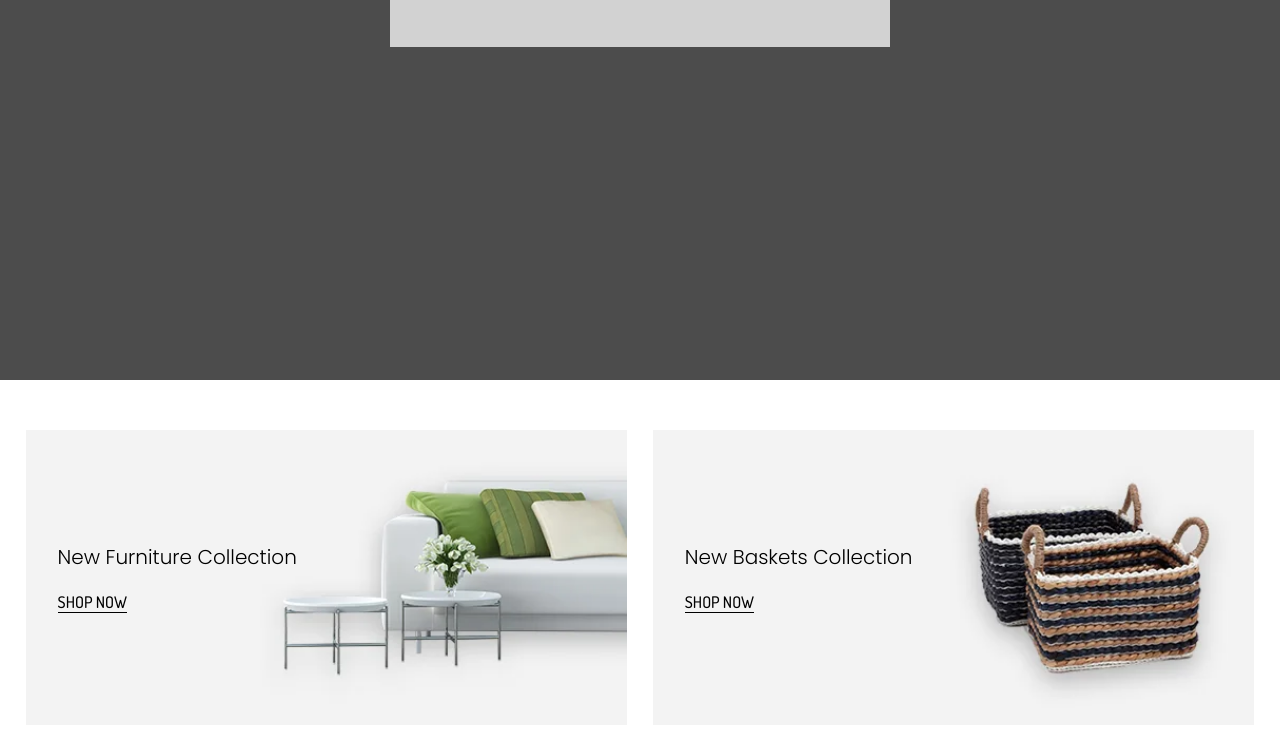
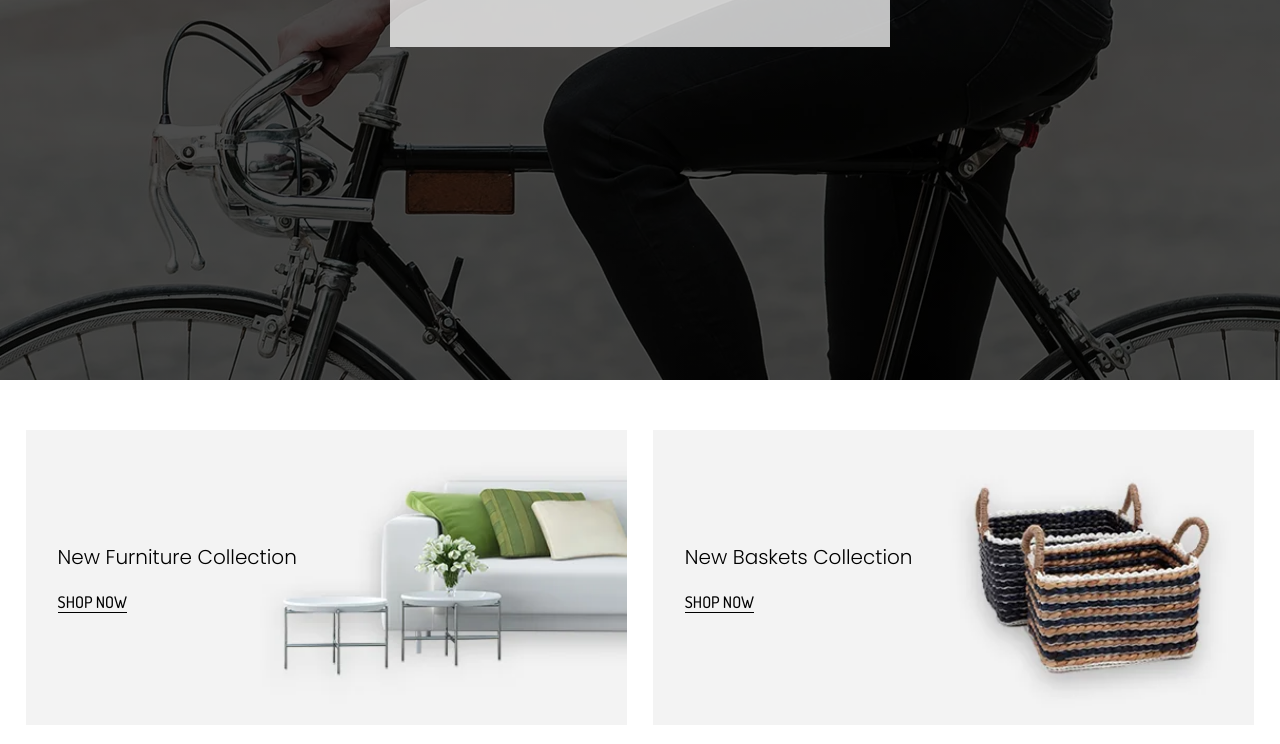
Before and after one commit to Jesse-Boateng/Ecommence-Website, a plain HTML site: page index.html in a window 1280 px wide. Shown: the part 420-1164 px from the top of the page. Drawn offline with Linux system fonts and the light colour scheme; files that its build step writes are made by us from their sources; the site is published under a folder, as on GitHub Pages, so addresses that start at the root find nothing.

Commit message:
modified

```diff
--- a/assets/css/style.css
+++ b/assets/css/style.css
@@ -6,7 +6,7 @@
 }
 
 .container{
-    background-image: linear-gradient(rgba(0, 0, 0, 0.7), rgba(0, 0, 0, 0.7)), url("/assets/images/new-assets-images/hero.jpg");
+    background-image: linear-gradient(rgba(0, 0, 0, 0.7), rgba(0, 0, 0, 0.7)), url(../images/new-assets-images/hero.jpg);
     background-repeat: no-repeat;
     background-size: cover;
     background-attachment: scroll;
```
